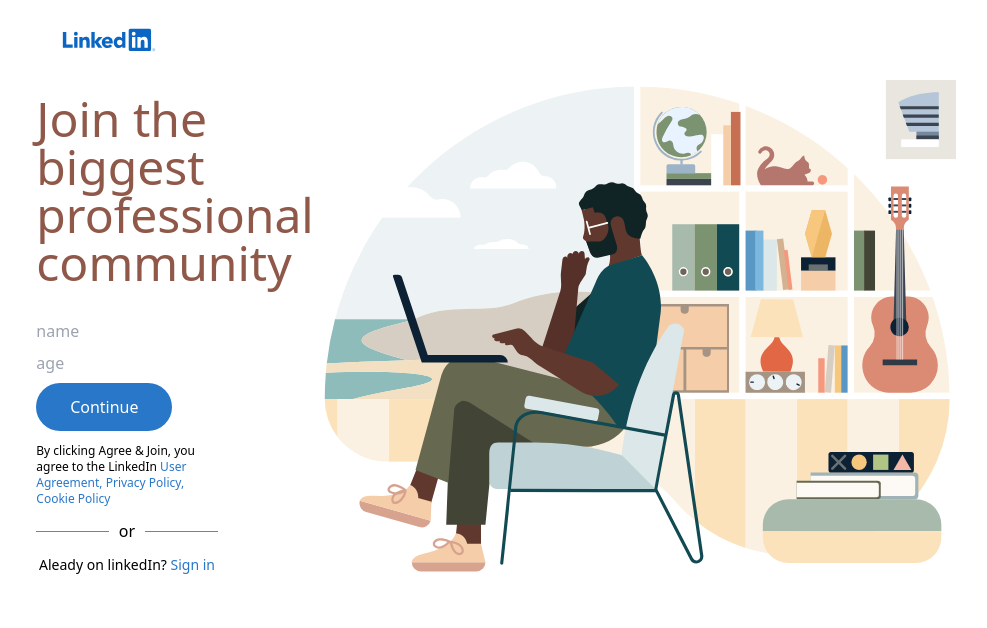
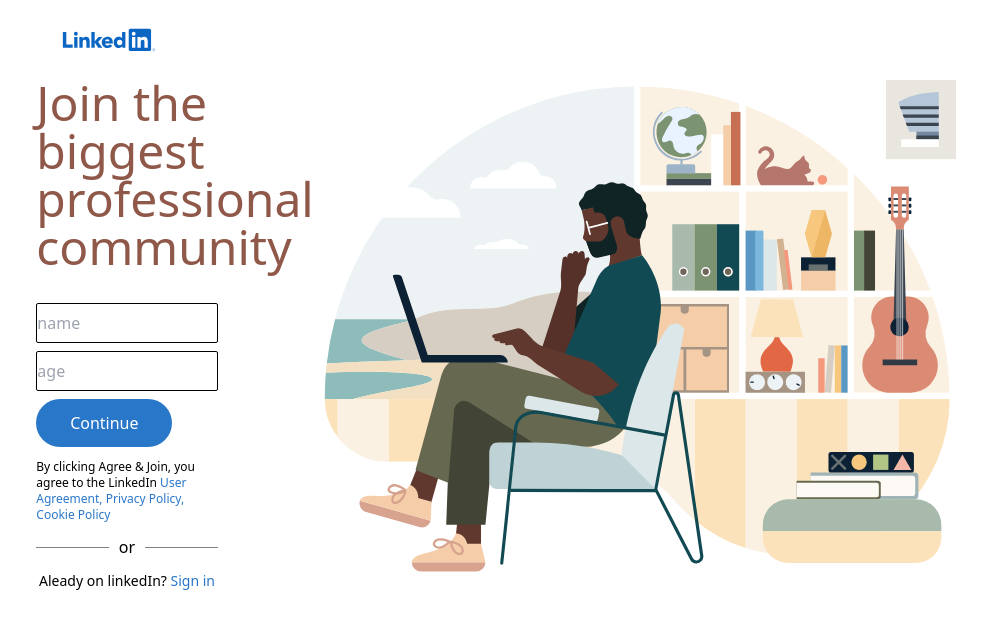
Before and after one commit to mohammadammash/linkedin_clone, a React (Create React App) app: page / in a window 1280 px wide. Both pictures are taken after typing "name@example.com", "Sample123" into the empty fields and a click on the button "Agree & Join". Shown: the top 628 px of the page, without its empty margins (164-1151 px from the left). Built offline with nearby package versions, Linux system fonts and the light colour scheme.

Commit message:
src/components/SignupForm.components.jsx: Adding formik to handle submit values

```diff
--- a/src/components/SelectInput.components.jsx
+++ b/src/components/SelectInput.components.jsx
@@ -1,11 +1,11 @@
 import { countries } from "../constants/countries.constants";
 
-const InputSelect = ({ type }) => {
+const InputSelect = ({formik}) => {
   // SELECT OPTIONS
   return (
-    <select name="country" className="w-3/4 h-10 border p-l-5 border-black" type={type} placeholder={type}>
+    <select value={formik.values.country} onChange={formik.handleChange} name="country" className="w-3/4 h-10 border p-l-5 border-black">
       {countries.map(({ country, code }, index) => (
-        <option key={code} value={country} code={index}>
+        <option key={index} value={country} code={code}>
           {country}
         </option>
       ))}
--- a/src/components/SignupForm.components.jsx
+++ b/src/components/SignupForm.components.jsx
@@ -1,17 +1,30 @@
 import { useState } from "react";
+import { useFormik } from "formik";
 //components
 import SelectInput from "./SelectInput.components";
 
 const SignupForm = () => {
   const showNextInputs = () => setSignupShowInputs(signupShowInputs + 1);
   const [signupShowInputs, setSignupShowInputs] = useState(1); //track at which stage of signup to show relevant inputs
+  const formik = useFormik({
+    initialValues: {
+      email: "",
+      password: "",
+      name: "",
+      age: "",
+      country: { selectedOption: "Lebanon" },
+      phonenb: "",
+    },
+    onSubmit: (values) => console.log(values),
+  });
+  console.log(formik.values);
 
   return (
-    <form className="flex flex-col w-3/4 gap-2">
+    <form onSubmit={formik.handleSubmit} className="flex flex-col w-3/4 gap-2">
       {signupShowInputs === 1 && (
         <>
-          <input className="border border-black h-10 rounded-sm" name="email" type="email" placeholder="email" />
-          <input className="border border-black h-10 rounded-sm" name="password" type="password" placeholder="password" />
+          <input value={formik.values.email} onChange={formik.handleChange} className="input" name="email" type="email" placeholder="email" />
+          <input value={formik.values.password} onChange={formik.handleChange} className="input" name="password" type="password" placeholder="password" />
           <button className="btn" onClick={showNextInputs}>
             Agree & Join
           </button>
@@ -19,8 +32,8 @@ const SignupForm = () => {
       )}
       {signupShowInputs === 2 && (
         <>
-          <input name="name" type="text" placeholder="name" />
-          <input name="age" type="age" placeholder="age" />
+          <input value={formik.values.name} onChange={formik.handleChange} className="input" name="name" type="text" placeholder="name" />
+          <input value={formik.values.age} onChange={formik.handleChange} className="input" name="age" type="number" placeholder="age" />
           <button className="btn" onClick={showNextInputs}>
             Continue
           </button>
@@ -28,8 +41,8 @@ const SignupForm = () => {
       )}
       {signupShowInputs === 3 && (
         <>
-          <SelectInput />
-          <input name="phone"/>
+          <SelectInput formik={formik} />
+          <input value={formik.values.phonenb} onChange={formik.handleChange} className="input" name="phonenb" type="text" placeholder="phonenb" />
           <button className="btn" type="submit">
             Submit
           </button>
```
